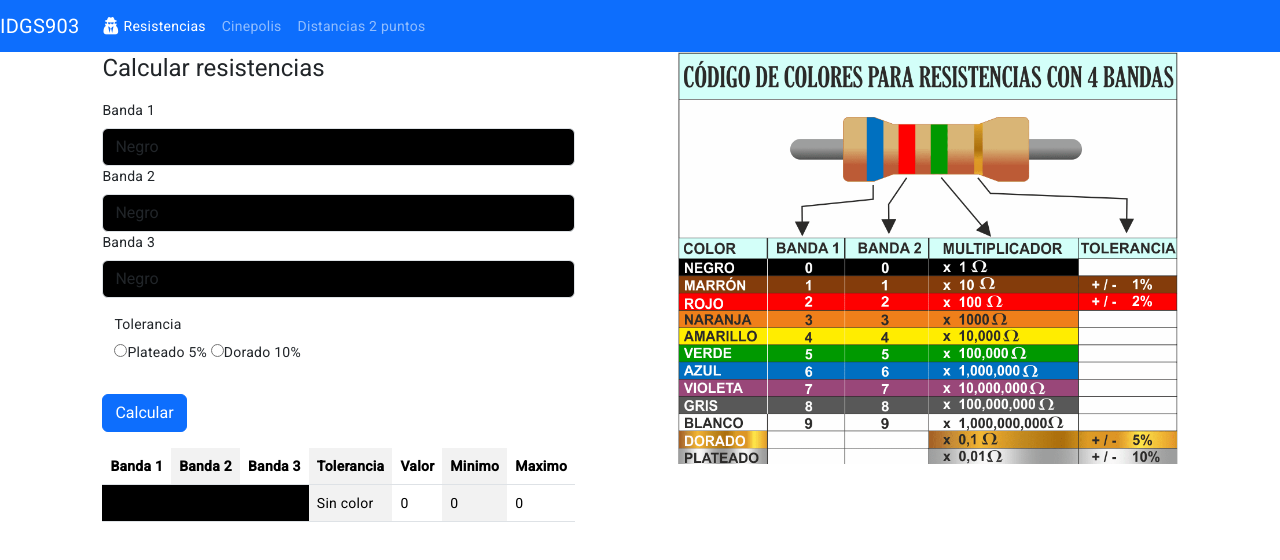
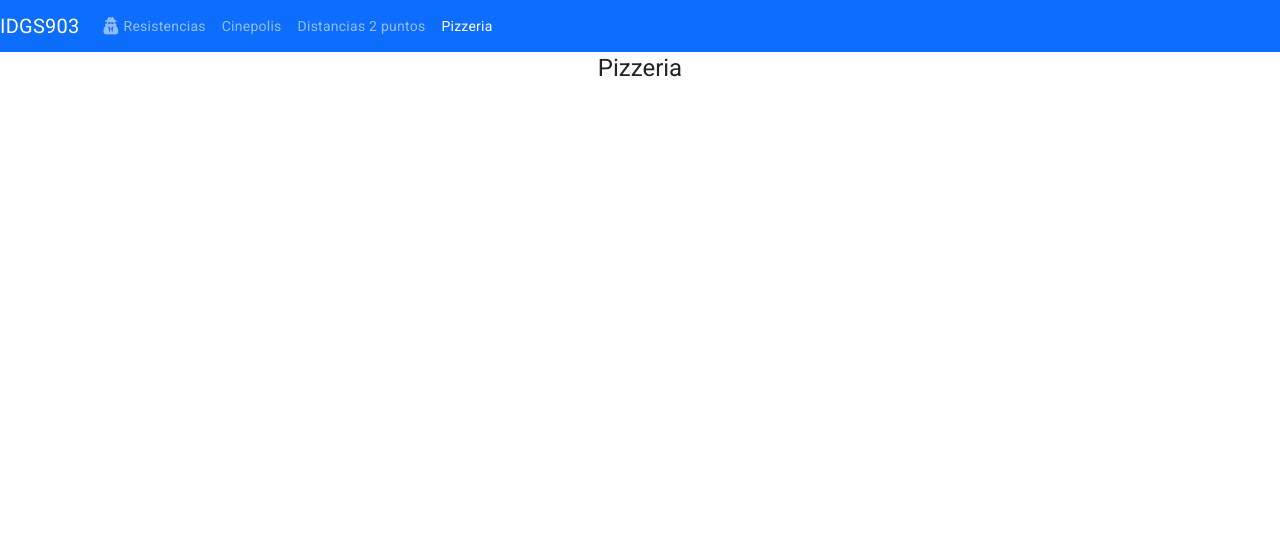
Before and after one commit to IDGS-1003-19002318/practicas-angular-idgs903, an Angular app: page /pizzeria in a window 1280 px wide. Before the commit this address led to /resistencias. Shown: the top 560 px of the page. Built offline with nearby package versions, Linux system fonts and the light colour scheme.

Commit message:
Agrega estructura inicial Modulo de pizzas

```diff
--- a/src/app/app-routing.module.ts
+++ b/src/app/app-routing.module.ts
@@ -5,6 +5,7 @@ const routes: Routes = [
   { path: 'resistencias', loadChildren: () => import('./resistencias/resistencias.module').then(m => m.ResistenciasModule) },
   { path: 'distancias', loadChildren: () => import('./distancia2-puntos/distancia2-puntos.module').then(m => m.Distancia2PuntosModule) },
   { path: 'cinepolis', loadChildren: () => import('./cinepolis/cinepolis.module').then(m => m.CinepolisModule) },
+  { path: 'pizzeria', loadChildren: () => import('./pizzeria/pizzeria.module').then(m => m.PizzeriaModule) },
   { path: '', redirectTo: 'resistencias', pathMatch: 'full' },
   { path: '**', redirectTo: 'resistencias', pathMatch: 'full' }
 ];
--- /dev/null
+++ b/src/app/pizzeria/pizzeria.component.html
@@ -0,0 +1,12 @@
+<div class="container">
+  <div class="row">
+    <div class="col-md-12">
+      <h1 class="text-center">Pizzeria</h1>
+    </div>
+  </div>
+  <div class="row">
+    <div class="col-md-12">
+
+    </div>
+  </div>
+</div>
--- a/src/app/shared/menu/menu.component.html
+++ b/src/app/shared/menu/menu.component.html
@@ -21,6 +21,11 @@
           Distancias 2 puntos
         </a>
       </li>
+      <li class="nav-item">
+        <a href="#" class="nav-link" routerLinkActive="active" routerLink="/pizzeria">
+          Pizzeria
+        </a>
+      </li>
     </ul>
   </div>
 </nav>
```
Also changed, not shown: src/app/pizzeria/pizzeria-routing.module.ts (added, +22 -0 lines), src/app/pizzeria/pizzeria.component.ts (added, +10 -0 lines), src/app/pizzeria/pizzeria.module.ts (added, +19 -0 lines), src/app/app.component.html (line endings or trailing spaces), src/app/pizzeria/pizzeria.component.css (added).
